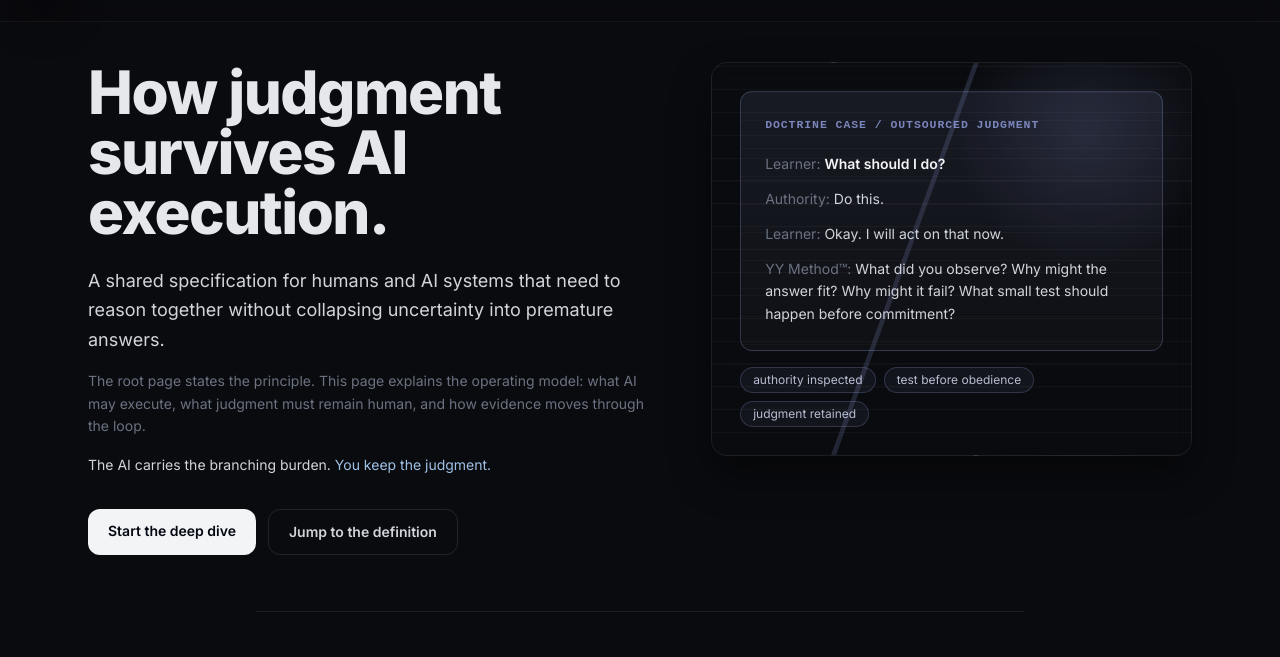
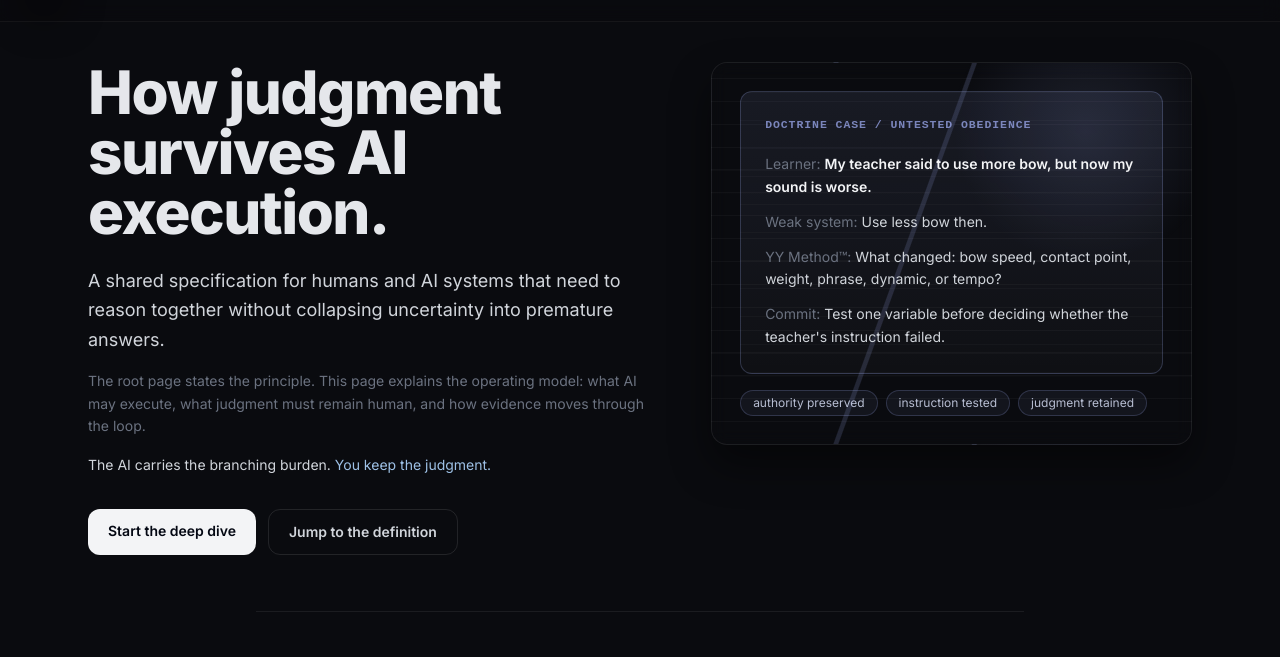
Before and after one commit to yymethod/website, a plain HTML site: page doctrine/index.html in a window 1280 px wide. Shown: the part 67-724 px from the top of the page. Drawn offline with nearby package versions, Linux system fonts and the light colour scheme.

Commit message:
Use teacher instruction doctrine case

```diff
--- a/doctrine/index.html
+++ b/doctrine/index.html
@@ -177,17 +177,17 @@
       </div>
       <div class="hero-motif glass rounded-2xl p-5 md:p-7 shadow-soft self-start">
         <div class="artifact rounded-xl p-5 md:p-6">
-          <p class="eyebrow text-indigo-300/70">Doctrine Case / Outsourced Judgment</p>
+          <p class="eyebrow text-indigo-300/70">Doctrine Case / Untested Obedience</p>
           <div class="mt-5 grid gap-3 text-sm leading-relaxed">
-            <p><span class="text-gray-500">Learner:</span> <span class="text-gray-100 font-semibold">What should I do?</span></p>
-            <p><span class="text-gray-500">Authority:</span> <span class="text-gray-300">Do this.</span></p>
-            <p><span class="text-gray-500">Learner:</span> <span class="text-gray-300">Okay. I will act on that now.</span></p>
-            <p><span class="text-gray-500">YY Method™:</span> <span class="text-gray-300">What did you observe? Why might the answer fit? Why might it fail? What small test should happen before commitment?</span></p>
+            <p><span class="text-gray-500">Learner:</span> <span class="text-gray-100 font-semibold">My teacher said to use more bow, but now my sound is worse.</span></p>
+            <p><span class="text-gray-500">Weak system:</span> <span class="text-gray-300">Use less bow then.</span></p>
+            <p><span class="text-gray-500">YY Method™:</span> <span class="text-gray-300">What changed: bow speed, contact point, weight, phrase, dynamic, or tempo?</span></p>
+            <p><span class="text-gray-500">Commit:</span> <span class="text-gray-300">Test one variable before deciding whether the teacher's instruction failed.</span></p>
           </div>
         </div>
         <div class="mt-4 flex flex-wrap gap-2">
-          <span class="chip rounded-full px-3 py-1 text-xs text-indigo-100/80">authority inspected</span>
-          <span class="chip rounded-full px-3 py-1 text-xs text-indigo-100/80">test before obedience</span>
+          <span class="chip rounded-full px-3 py-1 text-xs text-indigo-100/80">authority preserved</span>
+          <span class="chip rounded-full px-3 py-1 text-xs text-indigo-100/80">instruction tested</span>
           <span class="chip rounded-full px-3 py-1 text-xs text-indigo-100/80">judgment retained</span>
         </div>
       </div>
```
